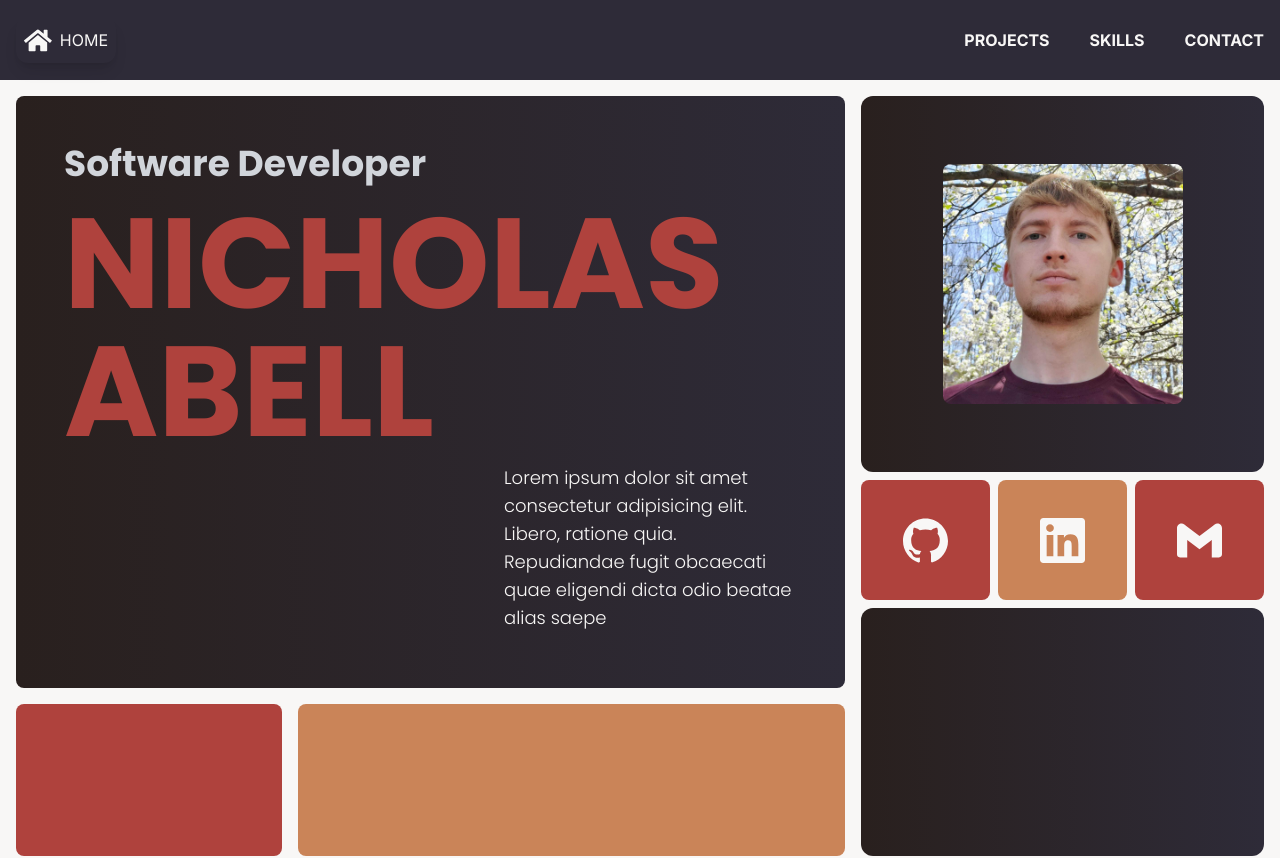
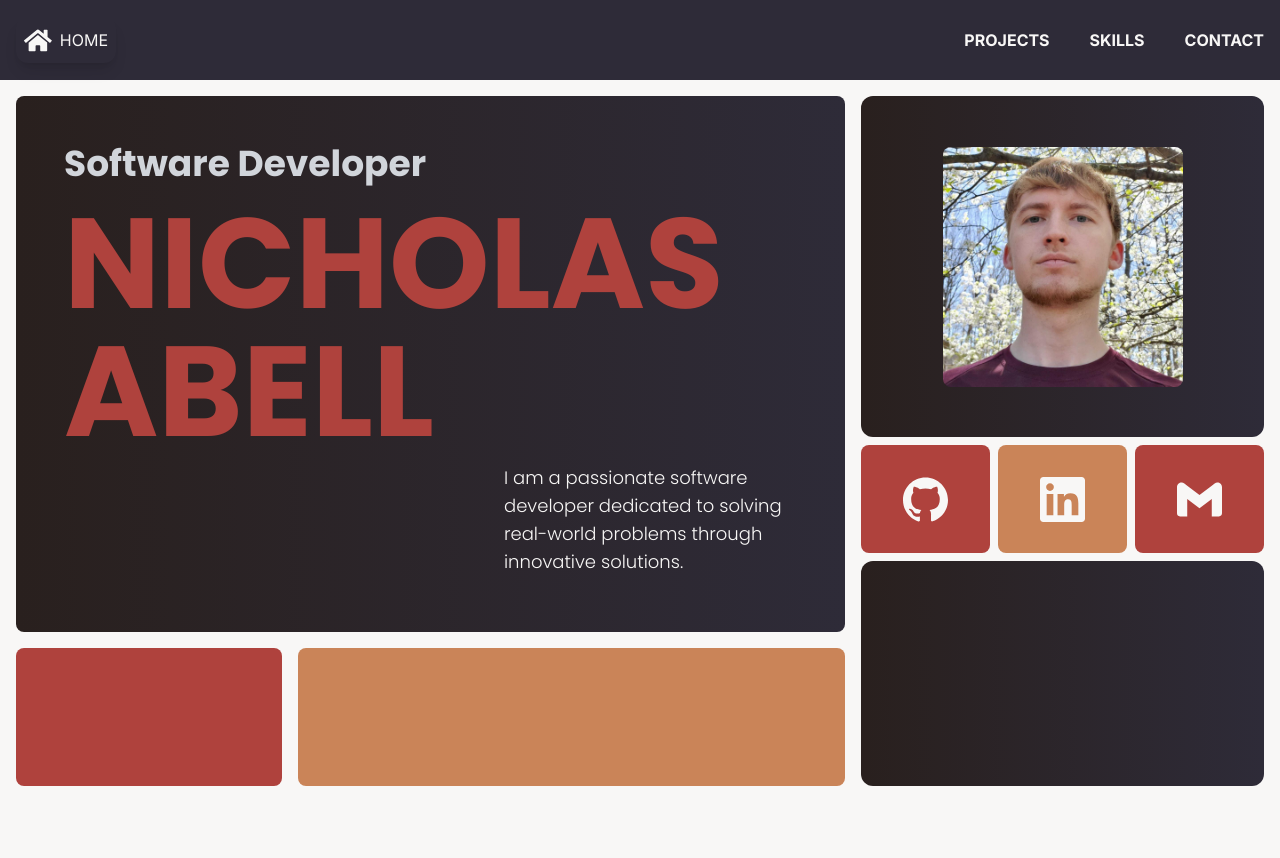
Before and after one commit to Nicholas-Abell/portfolio_V3, a Next.js app: page / in a window 1280 px wide. Shown: the top 858 px of the page. Built offline with nearby package versions, Linux system fonts and the light colour scheme.

Commit message:
content: paragraph

```diff
--- a/components/hero/Hero.tsx
+++ b/components/hero/Hero.tsx
@@ -22,9 +22,8 @@ const Hero: React.FC<HeroProps> = () => {
           </div>
           <div className="sm:ml-auto mt-auto bottom-0 right-0 text-sm lg:text-base xl:text-lg py-2 w-full sm:w-[60%] md:w-[40%] sm:h-[40%]">
             <p>
-              Lorem ipsum dolor sit amet consectetur adipisicing elit. Libero,
-              ratione quia. Repudiandae fugit obcaecati quae eligendi dicta odio
-              beatae alias saepe
+              I am a passionate software developer dedicated to solving
+              real-world problems through innovative solutions.
             </p>
           </div>
         </div>
```
